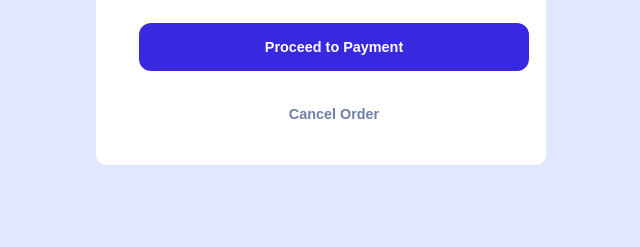
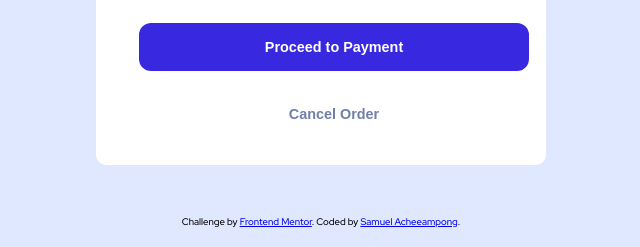
Before and after one commit to yawsamcode/order_summary_component, a website: page index.html in a window 1280 px wide. Shown: the part 553-800 px from the top of the page, without its empty margins (319-959 px from the left). Drawn offline with Linux system fonts and the light colour scheme.

Commit message:
Added attributions

```diff
--- a/index.html
+++ b/index.html
@@ -26,7 +26,10 @@
       <button class="proceed_button">Proceed to Payment</button> <br>
       <button class="cancel_button">Cancel Order</button>
   </div>
-
+</div>
+<div class="attribution">
+  Challenge by <a href="https://www.frontendmentor.io?ref=challenge" target="_blank">Frontend Mentor</a>.
+  Coded by <a href="https://github.com/yawsamcode">Samuel Acheeampong</a>.
 </div>
 </body>
 </html>
--- a/style.css
+++ b/style.css
@@ -113,6 +113,10 @@ button {
   color: black;
 }
 
+.attribution {
+  text-align: center;
+  font-size: 0.6rem;
+}
 /* Responsive Design */
 
 @media (max-width: 375px) {
```
